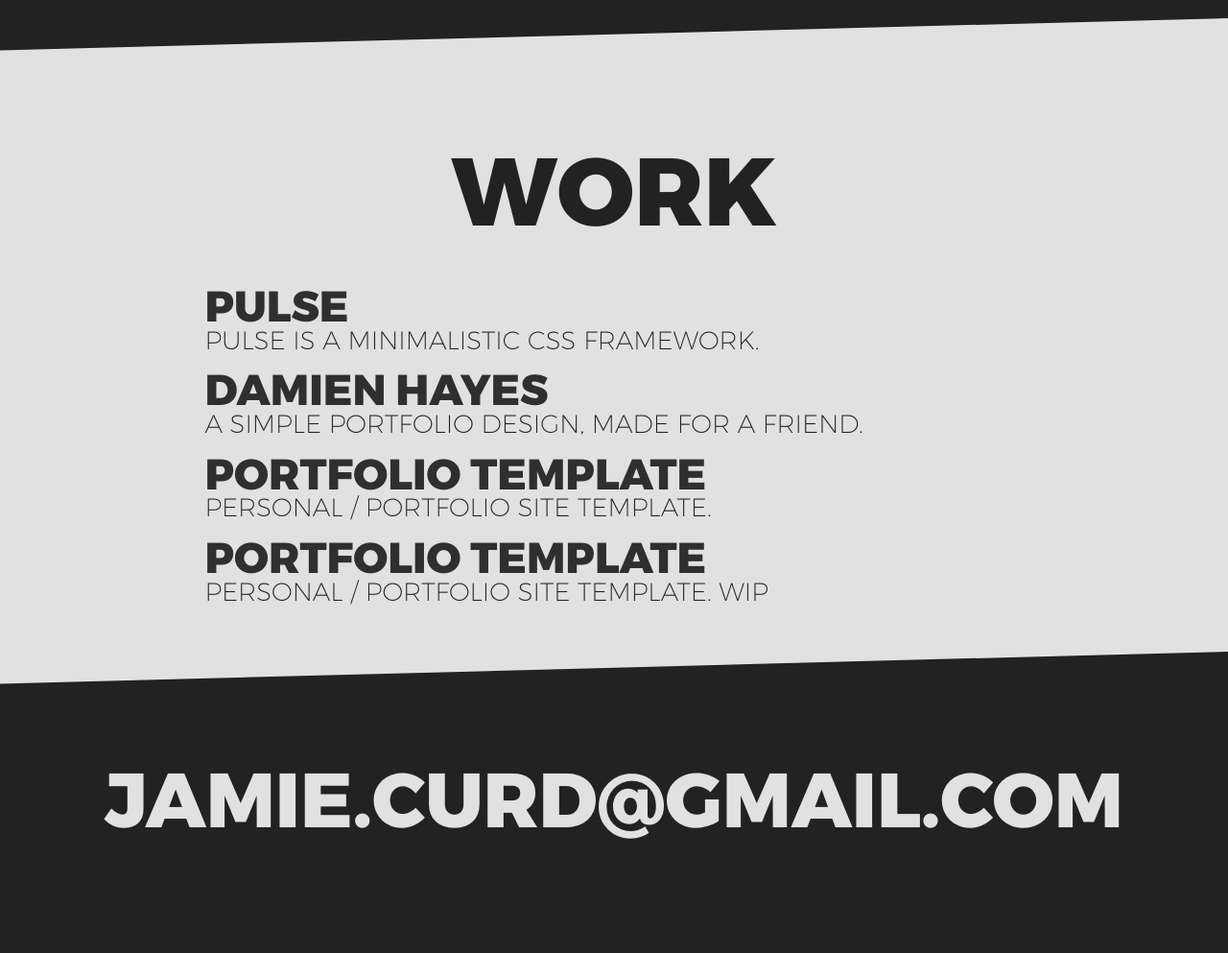
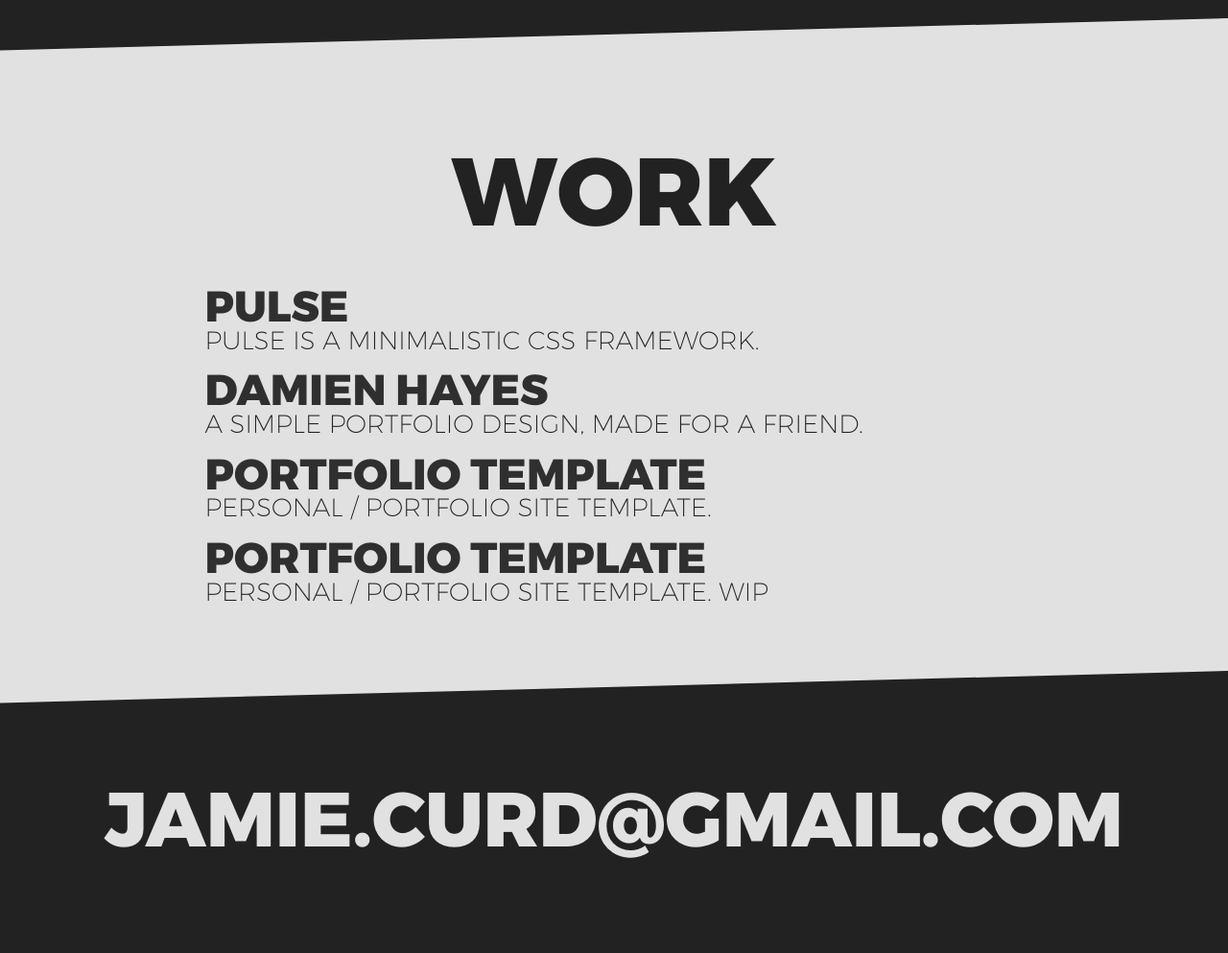
Before and after one commit to Curdy8151/jamiecurd, a PHP site: page / in a window 1280 px wide. Shown: the part 1301-2294 px from the top of the page at 96% size. Run offline with PHP 8.4, Linux system fonts and the light colour scheme.

Commit message:
Update style.css

```diff
--- a/assets/css/style.css
+++ b/assets/css/style.css
@@ -268,7 +268,7 @@ html {
 }
 /*Work Section*/
 #work {
-  height: 680px;
+  height: 700px;
   margin-top: -20px;
   background-color: #E1E1E1;
   position: relative;
```
